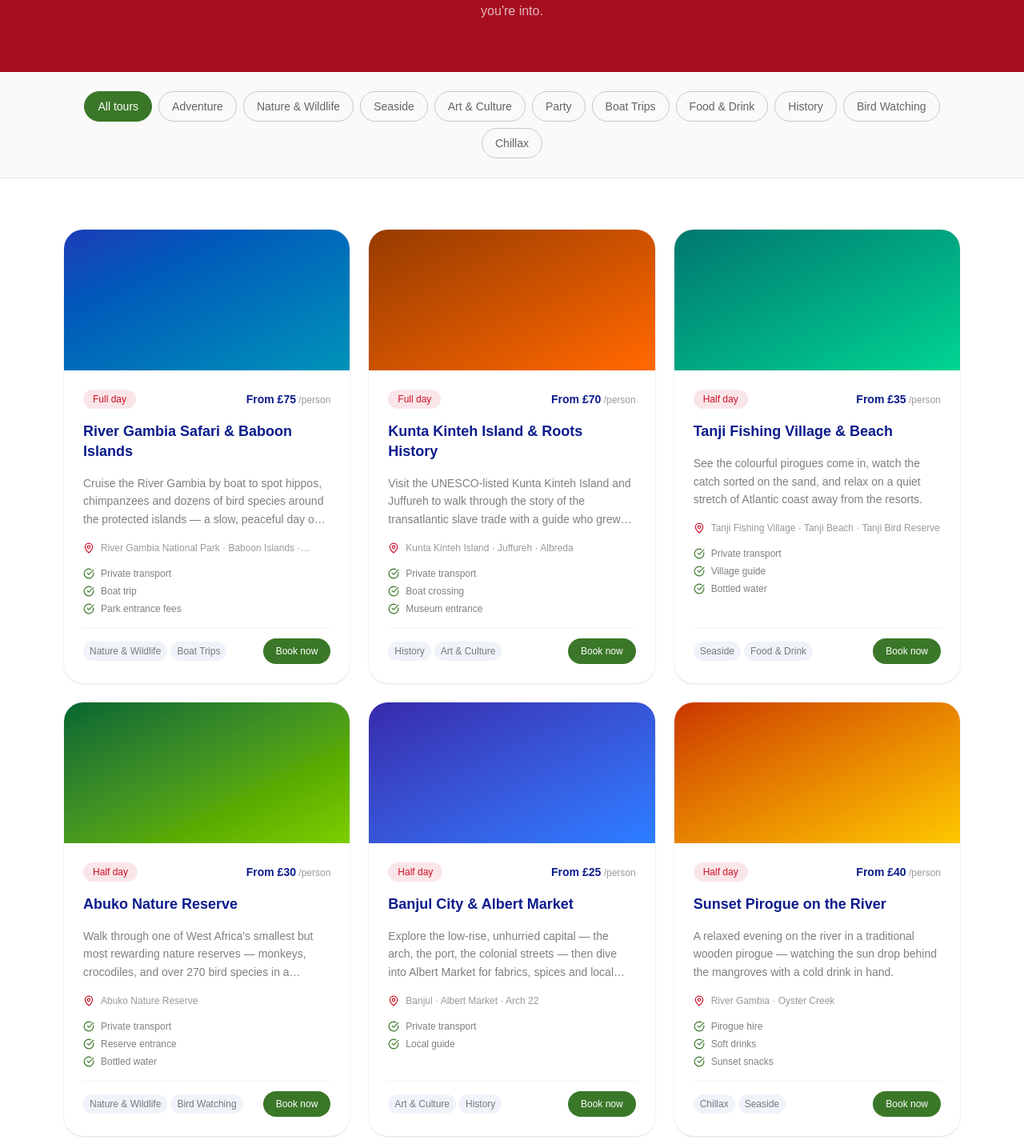
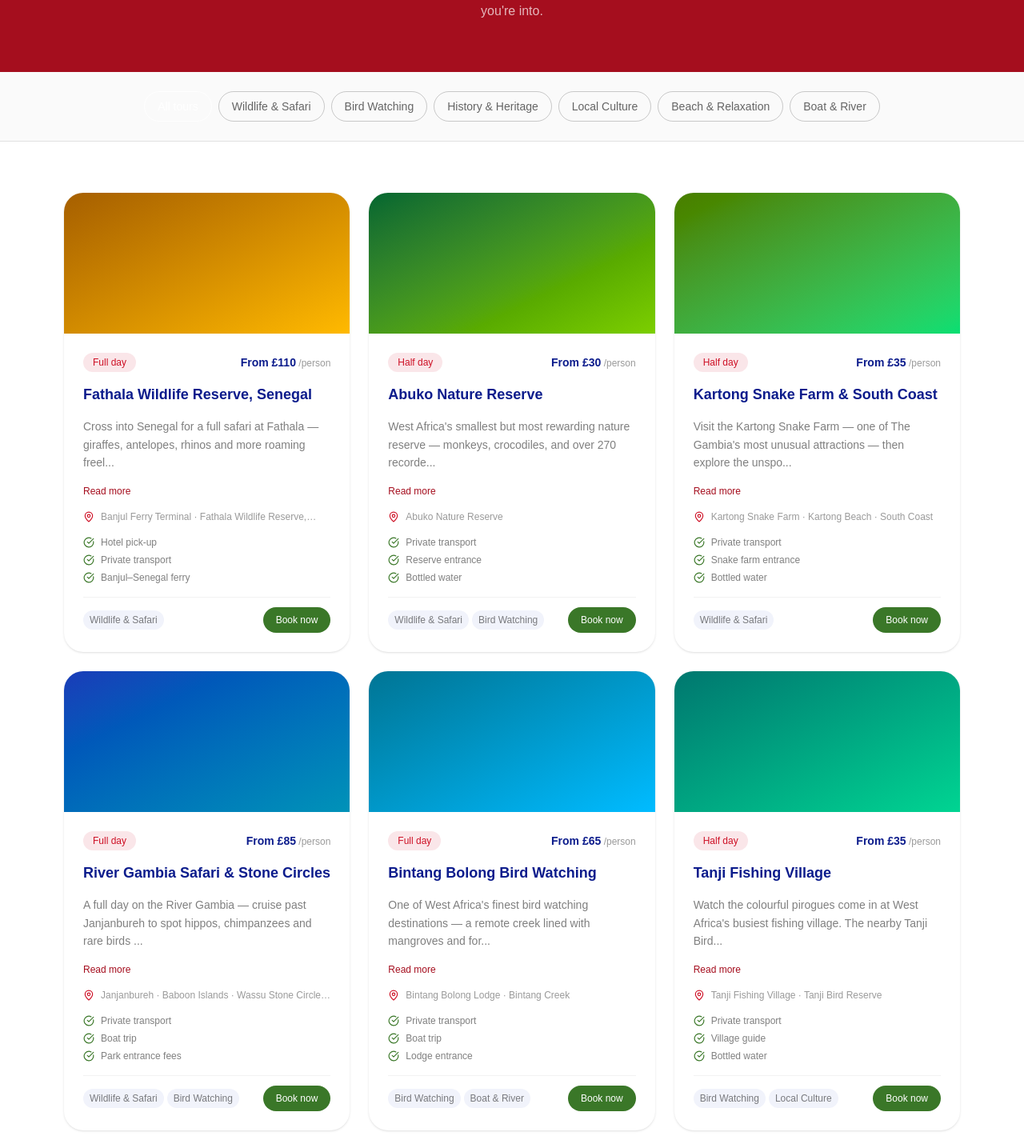
Before and after one commit to ApolloG01/the-gambian-eye-experience, a Next.js app: page /tours in a window 1280 px wide. Shown: the part 207-1642 px from the top of the page at 80% size. Built offline with nearby package versions, Linux system fonts and the light colour scheme.

Commit message:
feat: restructure tour categories, add new tours, inline read more on cards

```diff
--- a/app/components/ToursGrid.tsx
+++ b/app/components/ToursGrid.tsx
@@ -10,16 +10,12 @@ import { ScrollTrigger } from "gsap/ScrollTrigger";
 gsap.registerPlugin(ScrollTrigger);
 
 const allInterests: Interest[] = [
-  "Adventure",
-  "Nature & Wildlife",
-  "Seaside",
-  "Art & Culture",
-  "Party",
-  "Boat Trips",
-  "Food & Drink",
-  "History",
+  "Wildlife & Safari",
   "Bird Watching",
-  "Chillax",
+  "History & Heritage",
+  "Local Culture",
+  "Beach & Relaxation",
+  "Boat & River",
 ];
 
 export default function ToursGrid() {
@@ -29,6 +25,8 @@ export default function ToursGrid() {
   const filtered = activeInterest
     ? tours.filter((t) => t.interests.includes(activeInterest))
     : tours;
+
+  const [expandedId, setExpandedId] = useState<string | null>(null);
 
   useEffect(() => {
     const ctx = gsap.context(() => {
@@ -60,8 +58,8 @@ export default function ToursGrid() {
             onClick={() => setActiveInterest(null)}
             className={`px-4 py-2 rounded-full border text-sm font-medium transition-colors ${
               activeInterest === null
-                ? "bg-gambia-green text-white border-gambia-green"
-                : "border-black/20 text-black/60 hover:border-gambia-green hover:text-gambia-green"
+                ? "bg-gambia-navy text-white border-gambia-navy"
+                : "border-black/20 text-black/60 hover:border-gambia-navy hover:text-gambia-navy"
             }`}
           >
             All tours
@@ -72,8 +70,8 @@ export default function ToursGrid() {
               onClick={() => setActiveInterest(interest)}
               className={`px-4 py-2 rounded-full border text-sm font-medium transition-colors ${
                 activeInterest === interest
-                  ? "bg-gambia-green text-white border-gambia-green"
-                  : "border-black/20 text-black/60 hover:border-gambia-green hover:text-gambia-green"
+                  ? "bg-gambia-navy text-white border-gambia-navy"
+                  : "border-black/20 text-black/60 hover:border-gambia-navy hover:text-gambia-navy"
               }`}
             >
               {interest}
@@ -126,9 +124,19 @@ export default function ToursGrid() {
                   </h2>
 
                   {/* Description */}
-                  <p className="text-sm text-black/50 leading-relaxed line-clamp-3">
-                    {tour.description}
+                  <p className="text-sm text-black/50 leading-relaxed">
+                    {expandedId === tour.id
+                      ? tour.description
+                      : tour.description.slice(0, 100) + "..."}
                   </p>
+                  <button
+                    onClick={() =>
+                      setExpandedId(expandedId === tour.id ? null : tour.id)
+                    }
+                    className="text-xs text-gambia-red-dark font-medium hover:underline text-left"
+                  >
+                    {expandedId === tour.id ? "Read less" : "Read more"}
+                  </button>
 
                   {/* Locations */}
                   <div className="flex items-center gap-2 text-xs text-black/40">
--- a/app/components/TripPlanner.tsx
+++ b/app/components/TripPlanner.tsx
@@ -6,18 +6,13 @@ import type { Traveller } from "@/app/types";
 import gsap from "gsap";
 import { ScrollTrigger } from "gsap/ScrollTrigger";
 
-const travellers: Traveller[] = ["Family", "Couples", "Groups"];
+const travellers: Traveller[] = ["Just me", "Family", "Couples", "Groups"];
 const interests: Interest[] = [
   "Adventure",
   "Nature & Wildlife",
-  "Seaside",
-  "Art & Culture",
-  "Party",
+  "Chillax at the Seaside",
   "Boat Trips",
-  "Food & Drink",
-  "History",
   "Bird Watching",
-  "Chillax",
 ];
 
 export default function TripPlanner() {
@@ -83,7 +78,7 @@ export default function TripPlanner() {
             y: 20,
             duration: 0.5,
             ease: "power3.out",
-            stagger: 0.1,
+            stagger: 0.2,
           },
           "-=0.3",
         )
@@ -94,7 +89,7 @@ export default function TripPlanner() {
             y: 20,
             duration: 0.5,
             ease: "power3.out",
-            stagger: 0.05,
+            stagger: 0.2,
           },
           "-=0.2",
         )
@@ -114,15 +109,15 @@ export default function TripPlanner() {
   }, []);
 
   return (
-    <section ref={sectionRef} className="bg-zinc-50 py-20 px-4">
+    <section ref={sectionRef} className="bg-zinc-50  px-4">
       <div className="max-w-3xl mx-auto text-center">
         <h2
           ref={headingRef}
-          className="text-3xl font-bold text-gambia-blue mb-2"
+          className="text-3xl font-bold text-gambia-red mb-2"
         >
           Plan your trip
         </h2>
-        <p ref={subRef} className="text-black/60 mb-10">
+        <p ref={subRef} className="text-black/60 mb-10 py-4">
           Tell Usman who's coming and what you love — we'll start a WhatsApp
           message with your choices so planning is effortless.
         </p>
@@ -142,7 +137,7 @@ export default function TripPlanner() {
               className={`px-6 py-3 rounded-full border text-sm font-medium transition-colors ${
                 selectedTraveller === t
                   ? "bg-gambia-blue text-white border-gambia-blue"
-                  : "border-black/20 text-black/60 hover:border-gambia-blue hover:text-gambia-blue"
+                  : "border-black/20 text-black/60 hover:border-gambia-red hover:text-gambia-red"
               }`}
             >
               {t}
@@ -165,7 +160,7 @@ export default function TripPlanner() {
               className={`px-5 py-2 rounded-full border text-sm font-medium transition-colors ${
                 selectedInterests.includes(interest)
                   ? "bg-gambia-green text-white border-gambia-green"
-                  : "border-black/20 text-black/60 hover:border-gambia-green hover:text-gambia-green"
+                  : "border-black/20 text-black/60 hover:border-gambia-red hover:text-gambia-red"
               }`}
             >
               {interest}
@@ -179,7 +174,7 @@ export default function TripPlanner() {
           href={buildWhatsAppMessage()}
           target="_blank"
           rel="noopener noreferrer"
-          className="inline-block bg-gambia-green text-white px-8 py-4 rounded-full font-medium hover:opacity-90 transition-opacity"
+          className="inline-block bg-gambia-green text-white px-8 py-4 my-8 rounded-full font-medium hover:opacity-90 transition-opacity"
         >
           Send my trip on WhatsApp
         </a>
--- a/app/data/tours.ts
+++ b/app/data/tours.ts
@@ -1,16 +1,12 @@
 export type Interest =
-  | "Adventure"
-  | "Nature & Wildlife"
-  | "Seaside"
-  | "Art & Culture"
-  | "Party"
-  | "Boat Trips"
-  | "Food & Drink"
-  | "History"
+  | "Wildlife & Safari"
   | "Bird Watching"
-  | "Chillax";
+  | "History & Heritage"
+  | "Local Culture"
+  | "Beach & Relaxation"
+  | "Boat & River";
 
-export type Duration = "Half day" | "Full day";
+export type Duration = "Half day" | "Full day" | "Multi-day";
 
 export type Tour = {
   id: string;
@@ -27,34 +23,112 @@ export type Tour = {
 
 export const tours: Tour[] = [
   {
+    id: "fathala-safari",
+    gradient: "from-yellow-700 to-amber-400",
+    name: "Fathala Wildlife Reserve, Senegal",
+    description:
+      "Cross into Senegal for a full safari at Fathala — giraffes, antelopes, rhinos and more roaming freely. Add the Walking with Lions experience for something truly unforgettable. Ferry crossing and lunch included.",
+    locations: ["Banjul Ferry Terminal", "Fathala Wildlife Reserve, Senegal"],
+    duration: "Full day",
+    inclusions: [
+      "Hotel pick-up",
+      "Private transport",
+      "Banjul–Senegal ferry",
+      "Safari entrance",
+      "Local lunch",
+      "Bottled water",
+    ],
+    priceFrom: 110,
+    currency: "GBP",
+    interests: ["Wildlife & Safari"],
+  },
+  {
+    id: "abuko-nature",
+    gradient: "from-green-800 to-lime-500",
+    name: "Abuko Nature Reserve",
+    description:
+      "West Africa's smallest but most rewarding nature reserve — monkeys, crocodiles, and over 270 recorded bird species in a compact, walkable forest just outside the city.",
+    locations: ["Abuko Nature Reserve"],
+    duration: "Half day",
+    inclusions: ["Private transport", "Reserve entrance", "Bottled water"],
+    priceFrom: 30,
+    currency: "GBP",
+    interests: ["Wildlife & Safari", "Bird Watching"],
+  },
+  {
+    id: "kartong-snake-farm",
+    gradient: "from-lime-700 to-green-400",
+    name: "Kartong Snake Farm & South Coast",
+    description:
+      "Visit the Kartong Snake Farm — one of The Gambia's most unusual attractions — then explore the unspoiled beaches and fishing communities of the far south coast.",
+    locations: ["Kartong Snake Farm", "Kartong Beach", "South Coast"],
+    duration: "Half day",
+    inclusions: ["Private transport", "Snake farm entrance", "Bottled water"],
+    priceFrom: 35,
+    currency: "GBP",
+    interests: ["Wildlife & Safari"],
+  },
+  {
     id: "river-safari",
     gradient: "from-blue-800 to-cyan-600",
-    name: "River Gambia Safari & Baboon Islands",
+    name: "River Gambia Safari & Stone Circles",
     description:
-      "Cruise the River Gambia by boat to spot hippos, chimpanzees and dozens of bird species around the protected islands — a slow, peaceful day on the water.",
-    locations: ["River Gambia National Park", "Baboon Islands", "Kuntaur"],
+      "A full day on the River Gambia — cruise past Janjanbureh to spot hippos, chimpanzees and rare birds around the Baboon Islands, then visit the UNESCO-listed Wassu Stone Circles.",
+    locations: [
+      "Janjanbureh",
+      "Baboon Islands",
+      "Wassu Stone Circles",
+      "Kuntaur",
+    ],
     duration: "Full day",
     inclusions: [
       "Private transport",
       "Boat trip",
       "Park entrance fees",
+      "Stone Circles entrance",
       "Bottled water",
     ],
-    priceFrom: 75,
+    priceFrom: 85,
     currency: "GBP",
-    interests: [
-      "Nature & Wildlife",
-      "Boat Trips",
-      "Adventure",
-      "Bird Watching",
+    interests: ["Wildlife & Safari", "Bird Watching", "Boat & River"],
+  },
+  {
+    id: "bintang-bolong",
+    gradient: "from-cyan-700 to-sky-400",
+    name: "Bintang Bolong Bird Watching",
+    description:
+      "One of West Africa's finest bird watching destinations — a remote creek lined with mangroves and forest, home to hundreds of species including kingfishers, herons and rare migrants. Best at dawn.",
+    locations: ["Bintang Bolong Lodge", "Bintang Creek"],
+    duration: "Full day",
+    inclusions: [
+      "Private transport",
+      "Boat trip",
+      "Lodge entrance",
+      "Bottled water",
     ],
+    priceFrom: 65,
+    currency: "GBP",
+    interests: ["Bird Watching", "Boat & River"],
+  },
+  {
+    id: "tanji-fishing",
+    gradient: "from-teal-700 to-emerald-400",
+    name: "Tanji Fishing Village",
+    description:
+      "Watch the colourful pirogues come in at West Africa's busiest fishing village. The nearby Tanji Bird Reserve makes this a natural stop for birders too.",
+    locations: ["Tanji Fishing Village", "Tanji Bird Reserve"],
+    duration: "Half day",
+    inclusions: ["Private transport", "Village guide", "Bottled water"],
+    priceFrom: 35,
+    currency: "GBP",
+    interests: ["Bird Watching", "Local Culture"],
   },
   {
     id: "roots-history",
     gradient: "from-amber-800 to-orange-500",
     name: "Kunta Kinteh Island & Roots History",
     description:
-      "Visit the UNESCO-listed Kunta Kinteh Island and Juffureh to walk through the story of the transatlantic slave trade with a guide who grew up with these stories.",
+      "Visit the UNESCO-listed Kunta Kinteh Island and the village of Juffureh — walking through the story of the transatlantic slave trade with a guide who grew up with these stories.",
     locations: ["Kunta Kinteh Island", "Juffureh", "Albreda"],
     duration: "Full day",
     inclusions: [
@@ -65,63 +139,98 @@ export const tours: Tour[] = [
     ],
     priceFrom: 70,
     currency: "GBP",
-    interests: ["History", "Art & Culture", "Boat Trips"],
-  },
-  {
-    id: "tanji-fishing",
-    gradient: "from-teal-700 to-emerald-400",
-    name: "Tanji Fishing Village & Beach",
-    description:
-      "See the colourful pirogues come in, watch the catch sorted on the sand, and relax on a quiet stretch of Atlantic coast away from the resorts.",
-    locations: ["Tanji Fishing Village", "Tanji Beach", "Tanji Bird Reserve"],
-    duration: "Half day",
-    inclusions: ["Private transport", "Village guide", "Bottled water"],
-    priceFrom: 35,
-    currency: "GBP",
-    interests: [
-      "Seaside",
-      "Food & Drink",
-      "Nature & Wildlife",
-      "Bird Watching",
-    ],
-  },
-  {
-    id: "abuko-nature",
-    gradient: "from-green-800 to-lime-500",
-    name: "Abuko Nature Reserve",
-    description:
-      "Walk through one of West Africa's smallest but most rewarding nature reserves — monkeys, crocodiles, and over 270 bird species in a compact, accessible forest.",
-    locations: ["Abuko Nature Reserve"],
-    duration: "Half day",
-    inclusions: ["Private transport", "Reserve entrance", "Bottled water"],
-    priceFrom: 30,
-    currency: "GBP",
-    interests: ["Nature & Wildlife", "Bird Watching", "Adventure"],
+    interests: ["History & Heritage", "Boat & River"],
   },
   {
     id: "banjul-city",
     gradient: "from-indigo-800 to-blue-500",
     name: "Banjul City & Albert Market",
     description:
-      "Explore the low-rise, unhurried capital — the arch, the port, the colonial streets — then dive into Albert Market for fabrics, spices and local crafts.",
+      "Explore the unhurried Gambian capital — Arch 22, the port, colonial streets — then dive into Albert Market for fabrics, spices and local crafts with Usman to help you navigate.",
     locations: ["Banjul", "Albert Market", "Arch 22"],
     duration: "Half day",
     inclusions: ["Private transport", "Local guide"],
     priceFrom: 25,
     currency: "GBP",
-    interests: ["Art & Culture", "History", "Food & Drink"],
+    interests: ["History & Heritage", "Local Culture"],
+  },
+  {
+    id: "serrekunda-day",
+    gradient: "from-rose-700 to-pink-400",
+    name: "Serrekunda in a Day",
+    description:
+      "The real Gambia, not the resort strip. Kachikally Crocodile Pool, Serrekunda Market, the Musu Kebba Drammeh Batik Factory, and the craft markets — a full immersion in everyday Gambian life.",
+    locations: [
+      "Kachikally Crocodile Pool",
+      "Serrekunda Market",
+      "Musu Kebba Drammeh Batik Factory",
+      "Craft Markets",
+    ],
+    duration: "Full day",
+    inclusions: ["Private transport", "Crocodile Pool entrance", "Local guide"],
+    priceFrom: 45,
+    currency: "GBP",
+    interests: ["Local Culture", "History & Heritage"],
+  },
+  {
+    id: "makasutu-forest",
+    gradient: "from-emerald-800 to-teal-500",
+    name: "Makasutu Cultural Forest & Birikama",
+    description:
+      "Walk through the sacred Makasutu Cultural Forest with a local guide, then head to Birikama — home to The Gambia's largest wood market and excellent craft shopping.",
+    locations: [
+      "Makasutu Cultural Forest",
+      "Birikama Wood Market",
+      "Birikama Craft Market",
+    ],
+    duration: "Full day",
+    inclusions: [
+      "Private transport",
+      "Forest entrance",
+      "Local guide",
+      "Bottled water",
+    ],
+    priceFrom: 50,
+    currency: "GBP",
+    interests: ["Local Culture"],
+  },
+  {
+    id: "senegambia-strip",
+    gradient: "from-sky-500 to-indigo-400",
+    name: "Senegambia Strip & Kololi Beach",
+    description:
+      "The heart of tourist Gambia — but seen properly. Sunday beach vibes at Kololi, the Senegambia craft market, cold drinks, good food and the best people-watching on the Atlantic coast. A laid-back half day with Usman.",
+    locations: ["Senegambia Strip", "Kololi Beach", "Senegambia Craft Market"],
+    duration: "Half day",
+    inclusions: ["Private transport", "Local guide"],
+    priceFrom: 25,
+    currency: "GBP",
+    interests: ["Beach & Relaxation", "Local Culture"],
+  },
+  {
+    id: "beach-day",
+    gradient: "from-sky-400 to-blue-300",
+    name: "Paradise Beach & Sanyang",
+    description:
+      "Two of The Gambia's finest beaches, well away from the resort crowds. Paradise Beach is quiet and pristine. Sanyang is livelier with beach bars and fresh fish. A full day of Atlantic coast at its best.",
+    locations: ["Paradise Beach", "Sanyang Beach"],
+    duration: "Full day",
+    inclusions: ["Private transport", "Bottled water"],
+    priceFrom: 30,
+    currency: "GBP",
+    interests: ["Beach & Relaxation"],
   },
   {
     id: "sunset-pirogue",
     gradient: "from-orange-700 to-yellow-400",
     name: "Sunset Pirogue on the River",
     description:
-      "A relaxed evening on the river in a traditional wooden pirogue — watching the sun drop behind the mangroves with a cold drink in hand.",
+      "A slow evening on the River Gambia in a traditional wooden pirogue, watching the sun drop behind the mangroves with a cold drink in hand. The perfect end to a day in The Gambia.",
     locations: ["River Gambia", "Oyster Creek"],
     duration: "Half day",
     inclusions: ["Pirogue hire", "Soft drinks", "Sunset snacks"],
     priceFrom: 40,
     currency: "GBP",
-    interests: ["Chillax", "Seaside", "Boat Trips", "Party"],
+    interests: ["Boat & River", "Beach & Relaxation"],
   },
 ];
```
